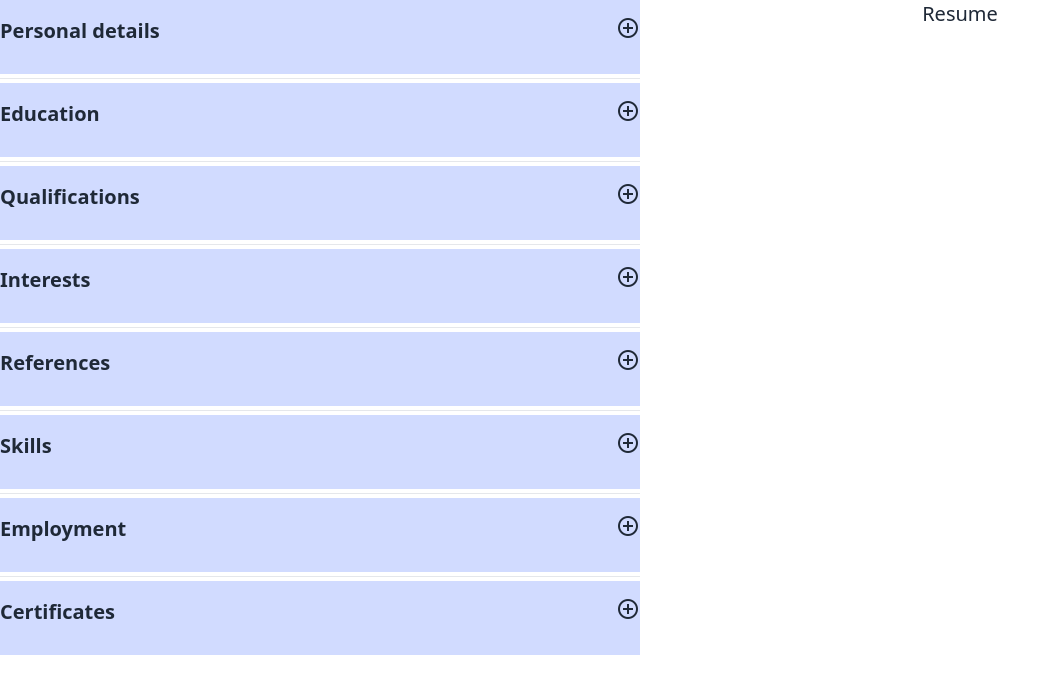
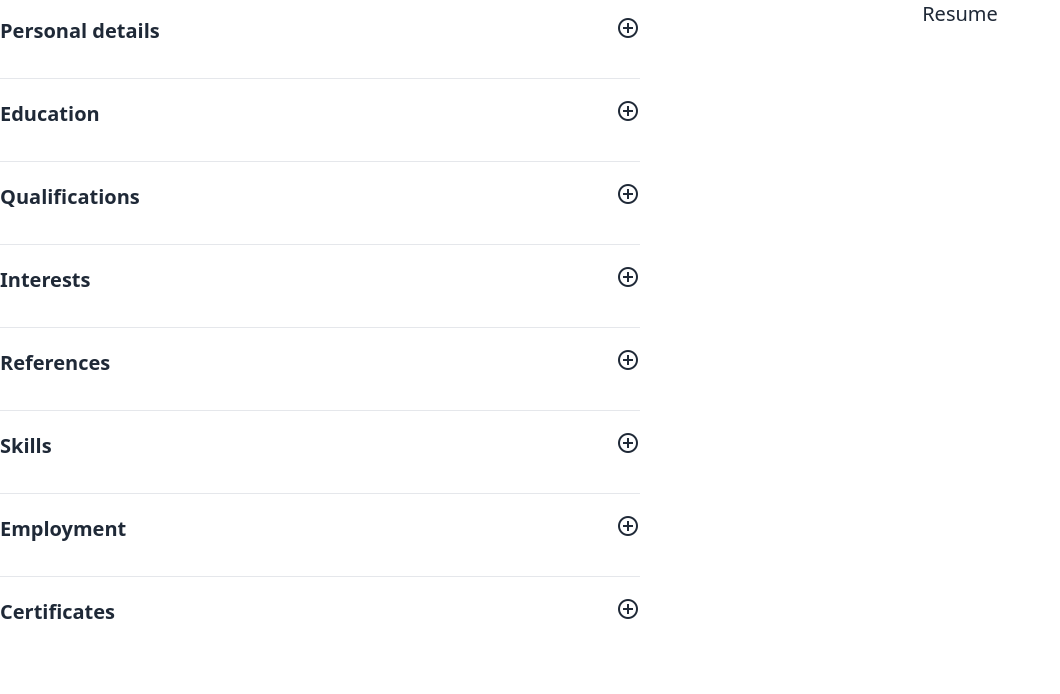
Before and after one commit to Ja-Uyoma/CV-Application, a React (Vite) app: page / in a window 1280 px wide. Shown: the top 694 px of the page, without its empty margins (0-1060 px from the left). Built offline with nearby package versions, Linux system fonts and the light colour scheme.

Commit message:
refactor: remove the background colour on the detail components

```diff
--- a/src/components/Certificates.tsx
+++ b/src/components/Certificates.tsx
@@ -37,7 +37,7 @@ function Certificates() {
   return (
     <details
       name="resume"
-      className="bg-primary-content rounded-none space-y-2 cursor-pointer pb-3"
+      className="rounded-none space-y-2 cursor-pointer pb-3"
     >
       <summary className="list-none my-4 flex items-center justify-between">
         <span className="inline-block font-bold text-xl">Certificates</span>
--- a/src/components/Education.tsx
+++ b/src/components/Education.tsx
@@ -45,7 +45,7 @@ export function Education() {
   return (
     <details
       name="resume"
-      className="bg-primary-content rounded-none space-y-2 cursor-pointer pb-3"
+      className="rounded-none space-y-2 cursor-pointer pb-3"
     >
       <summary className="list-none my-4 flex items-center justify-between">
         <span className="inline-block font-bold text-xl">Education</span>
--- a/src/components/Employment.tsx
+++ b/src/components/Employment.tsx
@@ -43,7 +43,7 @@ export function Employment() {
   return (
     <details
       name="resume"
-      className="bg-primary-content rounded-none space-y-2 cursor-pointer pb-3"
+      className="rounded-none space-y-2 cursor-pointer pb-3"
     >
       <summary className="list-none my-4 flex items-center justify-between">
         <span className="inline-block font-bold text-xl">Employment</span>
--- a/src/components/Interests.tsx
+++ b/src/components/Interests.tsx
@@ -22,7 +22,7 @@ export function Interests() {
   return (
     <details
       name="resume"
-      className="bg-primary-content rounded-none space-y-2 cursor-pointer pb-3"
+      className="rounded-none space-y-2 cursor-pointer pb-3"
     >
       <summary className="list-none my-4 flex items-center justify-between">
         <span className="inline-block font-bold text-xl">Interests</span>
--- a/src/components/PersonalDetails.tsx
+++ b/src/components/PersonalDetails.tsx
@@ -58,7 +58,7 @@ function PersonalDetails() {
   return (
     <details
       name="resume"
-      className="bg-primary-content rounded-none space-y-2 cursor-pointer pb-3"
+      className="rounded-none space-y-2 cursor-pointer pb-3"
     >
       <summary className="list-none my-4 flex items-center justify-between">
         <span className="inline-block font-bold text-xl">Personal details</span>
--- a/src/components/Qualifications.tsx
+++ b/src/components/Qualifications.tsx
@@ -23,7 +23,7 @@ export function Qualifications() {
   return (
     <details
       name="resume"
-      className="bg-primary-content rounded-none space-y-2 cursor-pointer pb-3"
+      className="rounded-none space-y-2 cursor-pointer pb-3"
     >
       <summary className="list-none my-4 flex items-center justify-between">
         <span className="inline-block font-bold text-xl">Qualifications</span>
--- a/src/components/References.tsx
+++ b/src/components/References.tsx
@@ -22,7 +22,7 @@ export function References() {
   return (
     <details
       name="resume"
-      className="bg-primary-content rounded-none space-y-2 cursor-pointer pb-3"
+      className="rounded-none space-y-2 cursor-pointer pb-3"
     >
       <summary className="list-none my-4 flex items-center justify-between">
         <span className="inline-block font-bold text-xl">References</span>
--- a/src/components/Skills.tsx
+++ b/src/components/Skills.tsx
@@ -22,7 +22,7 @@ export function Skills() {
   return (
     <details
       name="resume"
-      className="bg-primary-content rounded-none space-y-2 cursor-pointer pb-3"
+      className="rounded-none space-y-2 cursor-pointer pb-3"
     >
       <summary className="list-none my-4 flex items-center justify-between">
         <span className="inline-block font-bold text-xl">Skills</span>
```
